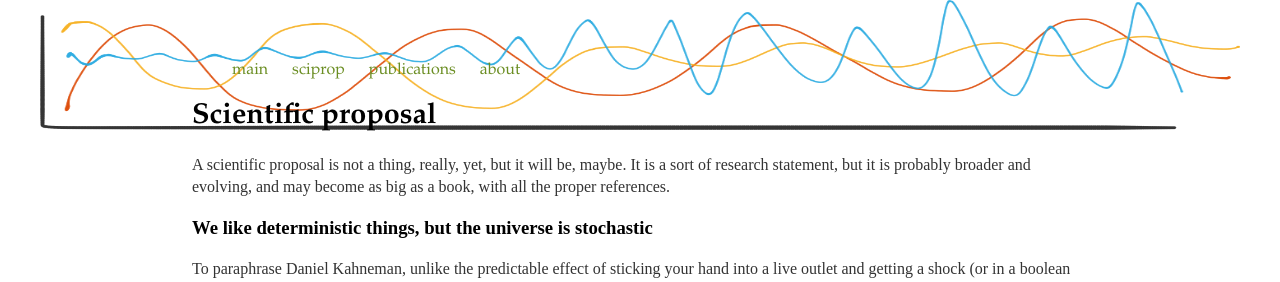
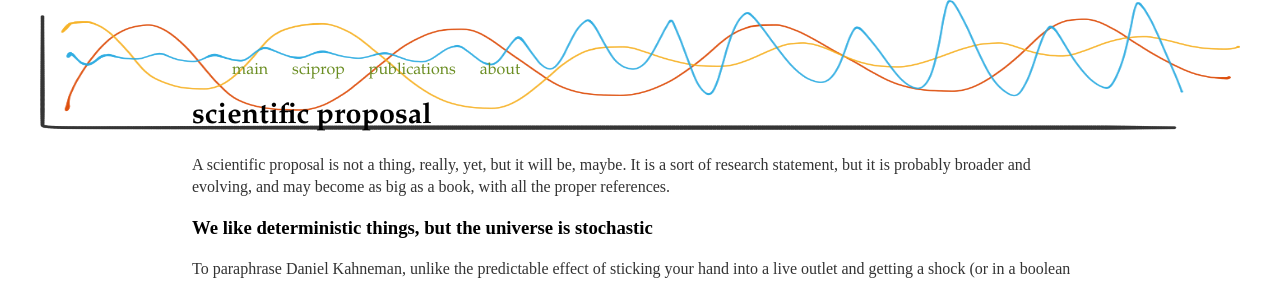
Before and after one commit to caesoma/caesoma.github.io, a Jekyll site: the page built from sciprop/index.md, in a window 1280 px wide. Shown: the top 282 px of the page. Built offline with Jekyll 4.4.1, drawn with Linux system fonts in a browser that asks for light colours.

Commit message:
update layout

```diff
--- a/sciprop/index.md
+++ b/sciprop/index.md
@@ -1,6 +1,6 @@
 ---
 layout: default
-title: Scientific proposal
+title: scientific proposal
 ---
 {{ page.title }}
 ===============
```
